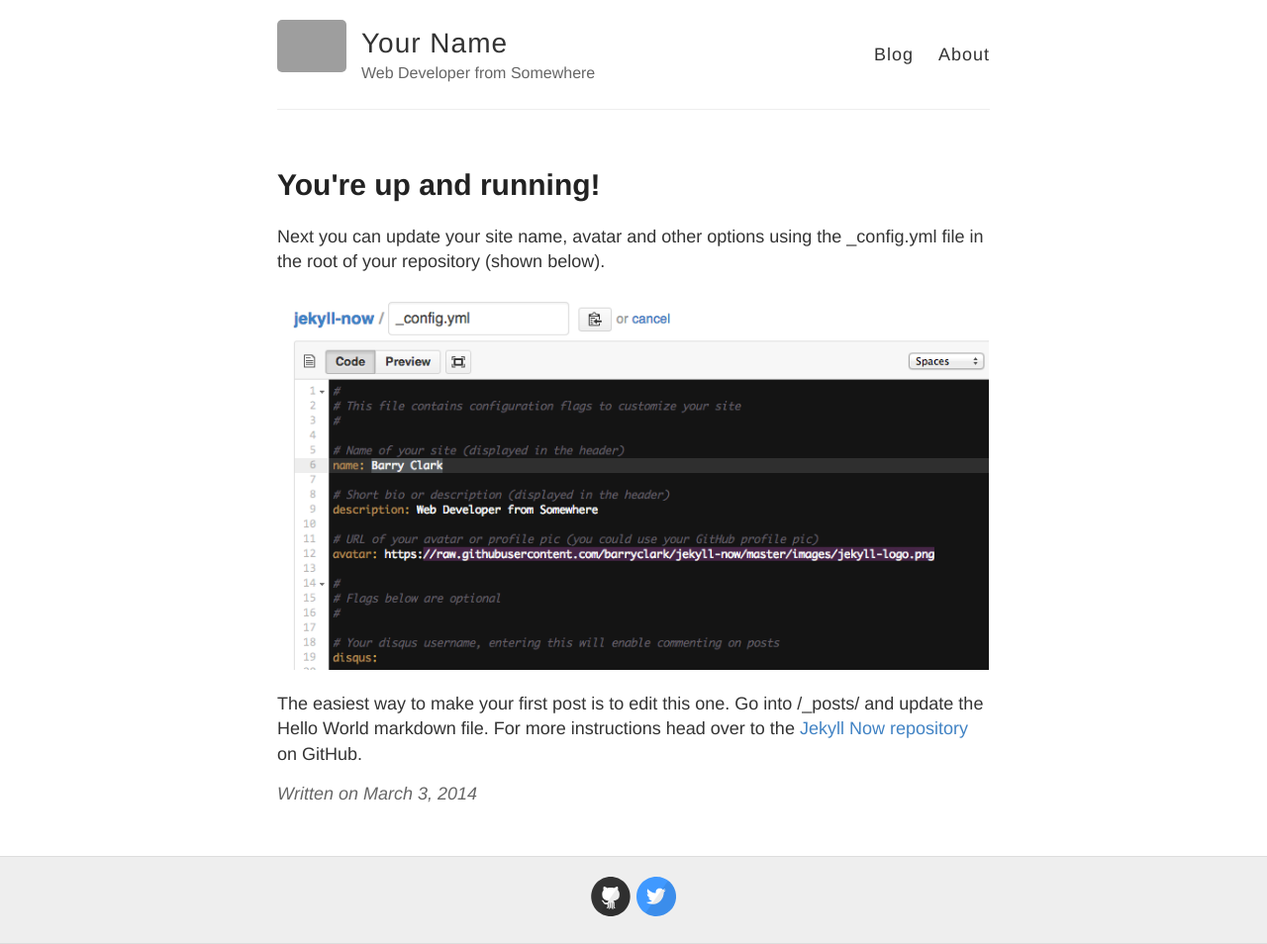
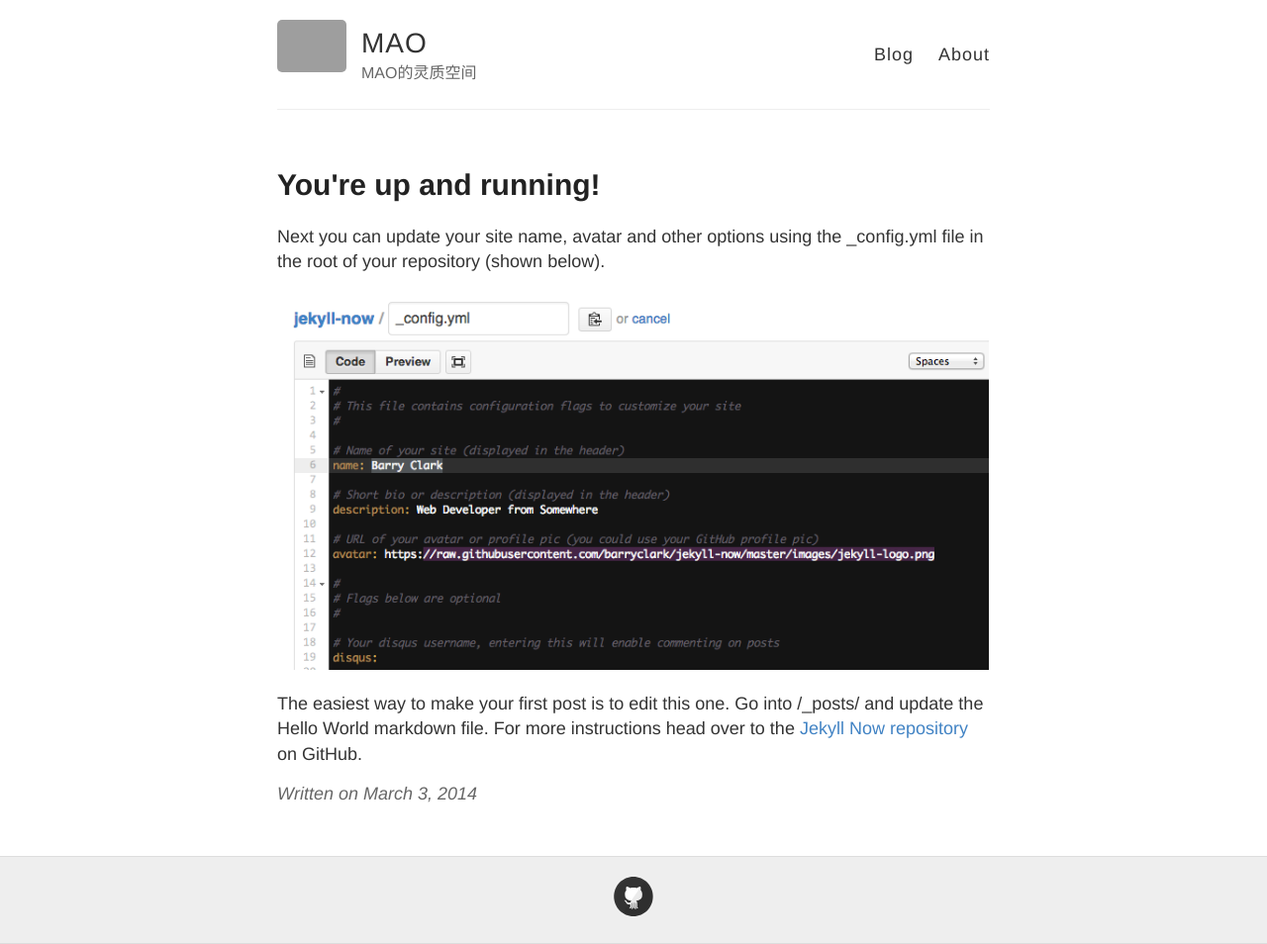
Before and after one commit to RuifMaxx/formalweb, a Jekyll site: the page built from _posts/2014-3-3-Hello-World.md, in a window 1280 px wide. Shown: the whole page at 99% size. Built offline with Jekyll 4.4.1, drawn with Linux system fonts in a browser that asks for light colours; grey boxes are pictures that could not be loaded.

Commit message:
Update _config.yml

```diff
--- a/_config.yml
+++ b/_config.yml
@@ -3,10 +3,10 @@
 #
 
 # Name of your site (displayed in the header)
-name: Your Name
+name: MAO
 
 # Short bio or description (displayed in the header)
-description: Web Developer from Somewhere
+description: MAO的灵质空间
 
 # URL of your avatar or profile pic (you could use your GitHub profile pic)
 avatar: https://raw.githubusercontent.com/barryclark/jekyll-now/master/images/jekyll-logo.png
@@ -21,12 +21,12 @@
   email:
   facebook:
   flickr:
-  github: barryclark/jekyll-now
+  github: RuifMaxx
   instagram:
   linkedin:
   pinterest:
   rss: # just type anything here for a working RSS icon
-  twitter: jekyllrb
+  twitter: #jekyllrb
   stackoverflow: # your stackoverflow profile, e.g. "users/50476/bart-kiers"
   youtube: # channel/<your_long_string> or user/<user-name>
   googleplus: # anything in your profile username that comes after plus.google.com/
```
